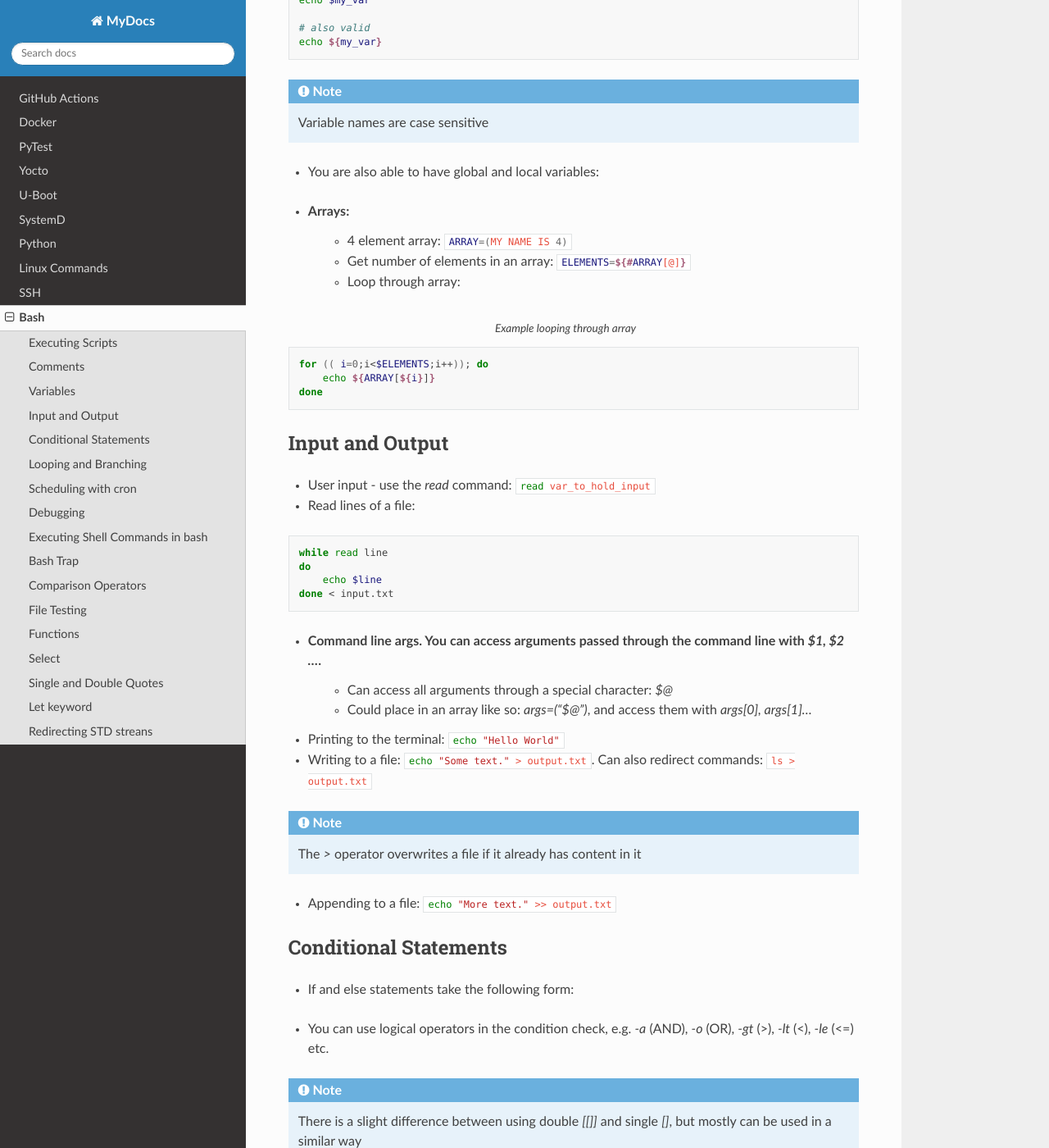
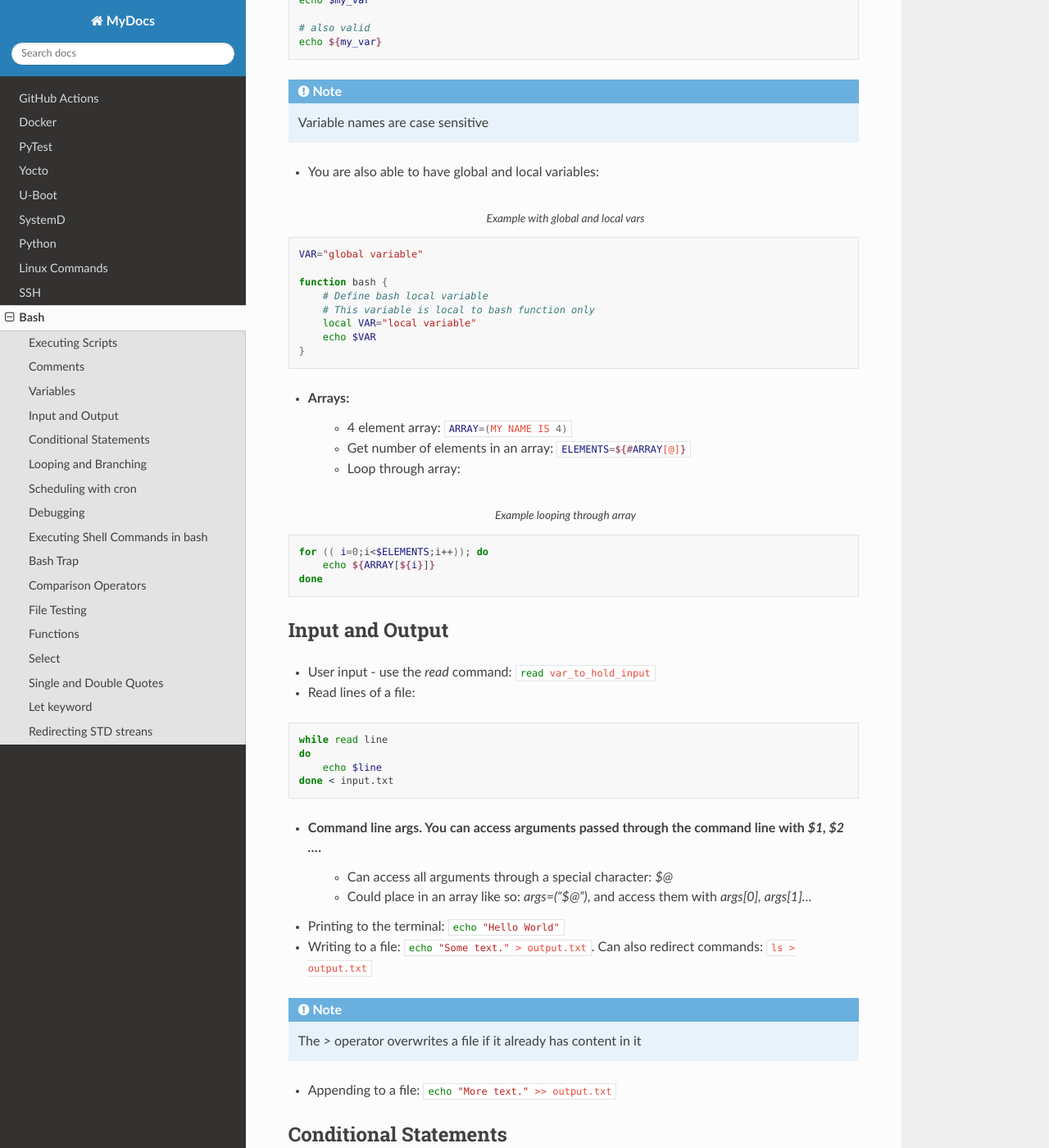
Before and after one commit to mcbottcher/my_docs, a Sphinx documentation site: the page built from docs/source/bash.rst, in a window 1280 px wide and 1400 px high, scrolled down 699 px. Shown: the whole window at 82% size. Built offline with Sphinx 7.4.7 and the Read the Docs theme 2.0.0, drawn with Linux system fonts in a browser that asks for light colours; some of the changed text lies outside the part shown.

Commit message:
bash.rst: Fix captions

```diff
--- a/docs/source/bash.rst
+++ b/docs/source/bash.rst
@@ -40,7 +40,7 @@
 - You are also able to have global and local variables:
 
 .. code-block:: bash
-    :caption:
+    :caption: Example with global and local vars
 
     VAR="global variable"
 
@@ -97,7 +97,7 @@
 - If and else statements take the following form:
 
 .. code-block:: bash
-    :caption:
+    :caption: if else example
 
     if [ condition ]; then
         statement
```
